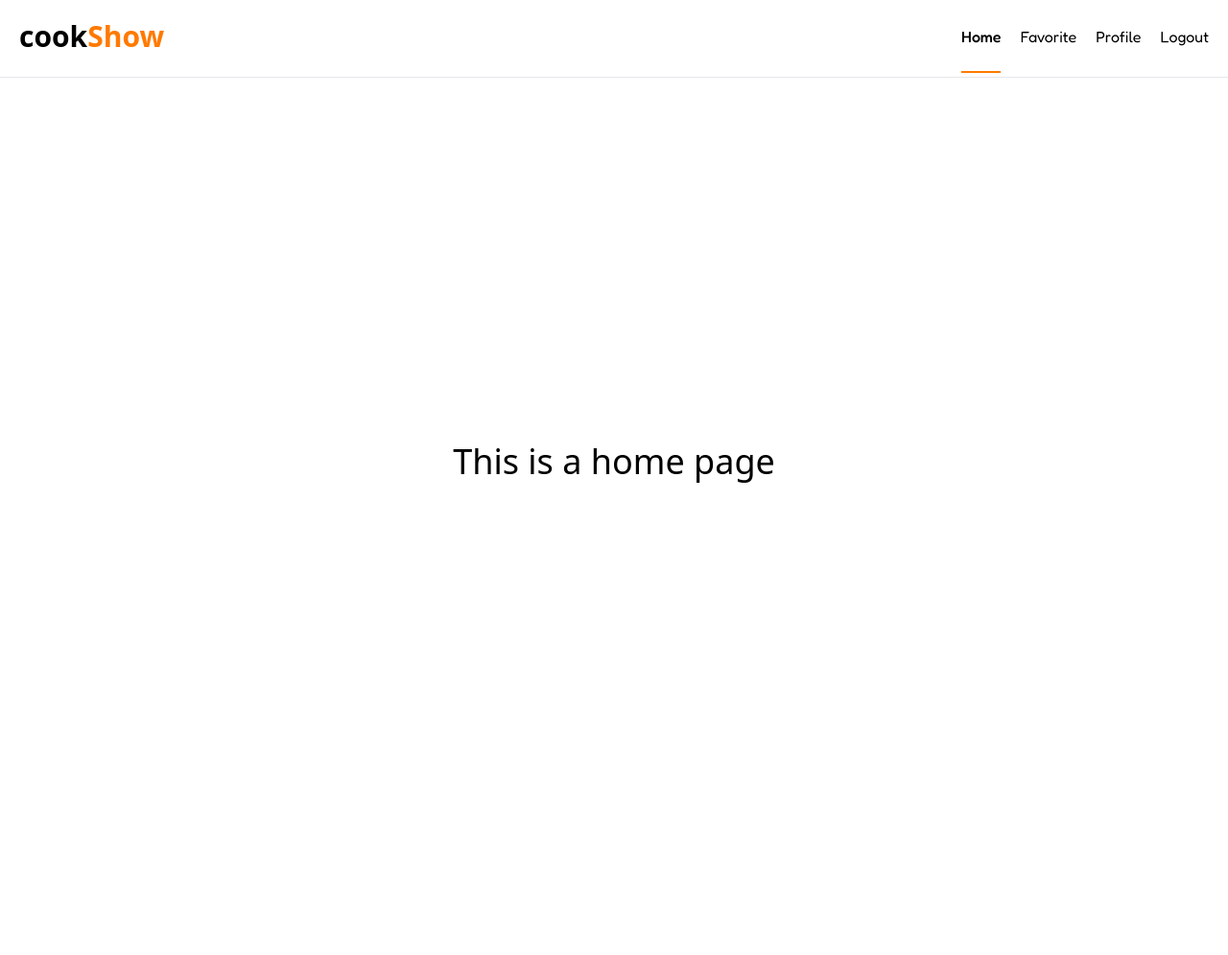
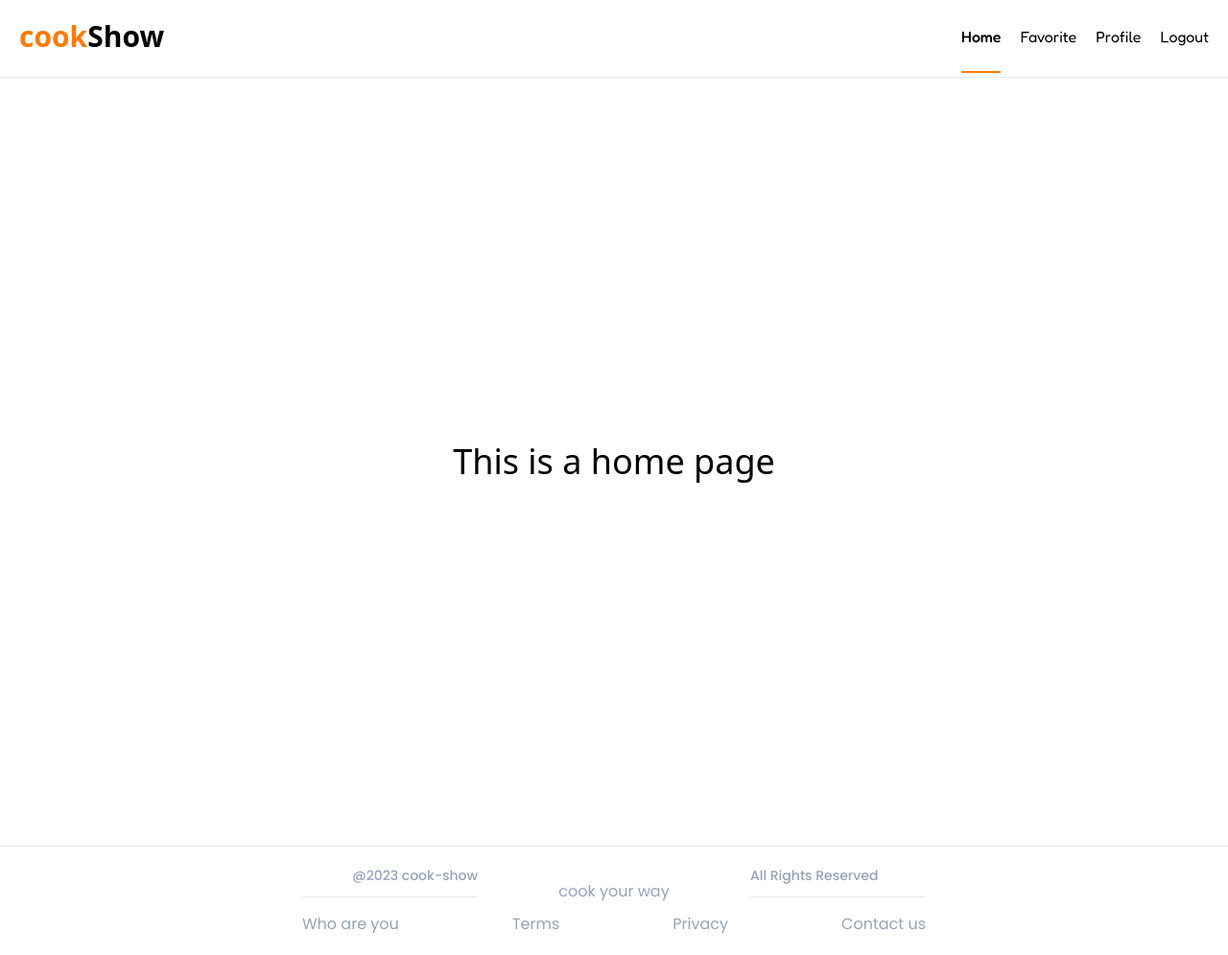
Before and after one commit to mehediweb01/cook-shop, a Next.js app: page / in a window 1280 px wide. Shown: the whole page at 96% size. Before the commit the page ends 881 px from the top, so only its background shows below. Built offline with nearby package versions, Linux system fonts and the light colour scheme.

Commit message:
Footer done

```diff
--- a/src/app/(withnav)/layout.tsx
+++ b/src/app/(withnav)/layout.tsx
@@ -1,13 +1,13 @@
 import { IChildren } from "@/interface";
 import React, { FC } from "react";
-import { Navbar } from "@/components/shared";
-
+import { Footer, Navbar } from "@/components/shared";
 
 const layout: FC<IChildren> = ({ children }) => {
   return (
     <>
       <Navbar />
       {children}
+      <Footer />
     </>
   );
 };
--- /dev/null
+++ b/src/components/shared/Footer.tsx
@@ -0,0 +1,56 @@
+import { IChildrenClassName } from "@/interface";
+import { cn } from "@/lib/utils";
+import Link from "next/link";
+import React, { FC } from "react";
+
+const Item: FC<IChildrenClassName> = ({ className, children }) => (
+  <div className={cn("flex flex-col items-end gap-3", className)}>
+    <h2 className="text-sm font-medium">{children}</h2>
+    <hr className="w-[183px] bg-slate-400" />
+  </div>
+);
+
+export const Footer = () => {
+  return (
+    <footer>
+      <hr className="bg-slate-500" />
+      <div className="max-w-[650px] sm:mx-auto mx-5 font-poppins text-slate-400 my-5">
+        <div className="flex sm:flex-row flex-col sm:gap-0 gap-4 items-start sm:items-center justify-between">
+          <Item className="sm:items-end items-start">@2023 cook-show</Item>
+          <p className="sm:-mb-5 mb-0">cook your way</p>
+          <Item className="items-start">All Rights Reserved</Item>
+        </div>
+        <div className="flex sm:flex-row flex-col sm:gap-0 gap-3 justify-between items-start sm:items-center mt-8 sm:mt-4">
+          {items.map((item, index) => (
+            <Link
+              href={item.link}
+              key={index}
+              className="hover:text-slate-600 hover:font-semibold transition-all duration-300"
+            >
+              {item.label}
+            </Link>
+          ))}
+        </div>
+      </div>
+    </footer>
+  );
+};
+
+const items = [
+  {
+    label: "Who are you",
+    link: "/",
+  },
+  {
+    label: "Terms",
+    link: "/",
+  },
+  {
+    label: "Privacy",
+    link: "/",
+  },
+  {
+    label: "Contact us",
+    link: "/",
+  },
+];
--- a/src/components/shared/Navbar.tsx
+++ b/src/components/shared/Navbar.tsx
@@ -1,6 +1,5 @@
 "use client";
 import { cn } from "@/lib/utils";
-import { Neucha } from "next/font/google";
 import Link from "next/link";
 import { usePathname } from "next/navigation";
 import React from "react";
@@ -11,14 +10,15 @@ const NavItems = [
   { label: "Profile", href: "/profile" },
 ];
 const navItemsClassName =
-  "font-fredoka text-sm sm:text-base active:font-medium";
+  "font-fredoka text-xs sm:text-base active:font-medium";
 export const Navbar = () => {
   const pathName = usePathname();
   return (
     <div>
       <div className="flex justify-between items-center gap-3 px-3 sm:px-5 pb-6 pt-5">
-        <Link href="/" className="text-3xl font-bold">
-          cook<span className="text-[#FF7A00]">Show</span>
+        <Link href="/" className="text-xl sm:text-3xl font-bold">
+          <span className="text-[#FF7A00]">cook</span>
+          Show
         </Link>
         <div className="space-x-3 sm:space-x-5">
           {NavItems.map(({ label, href }, i) => (
--- a/src/components/shared/index.ts
+++ b/src/components/shared/index.ts
@@ -1 +1,2 @@
 export * from "./Navbar";
+export * from "./Footer";
```
